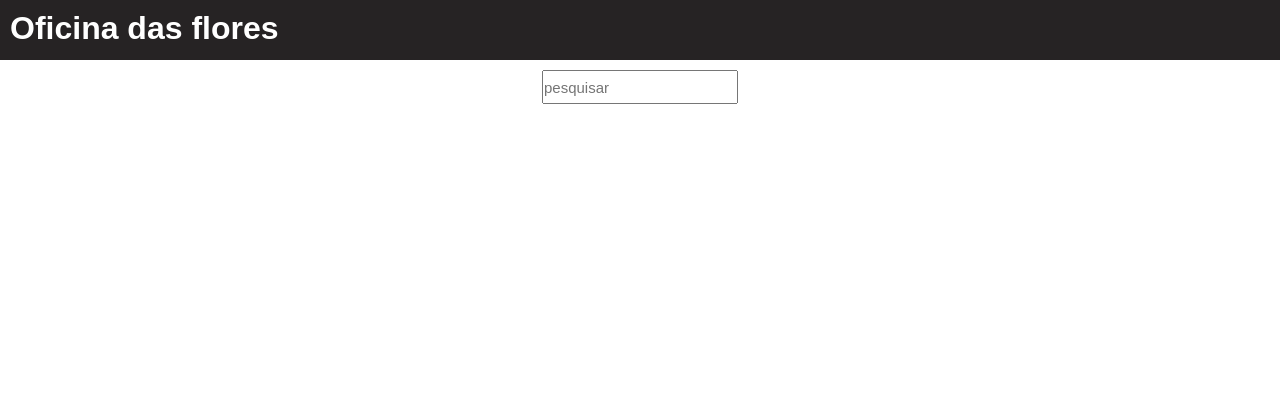
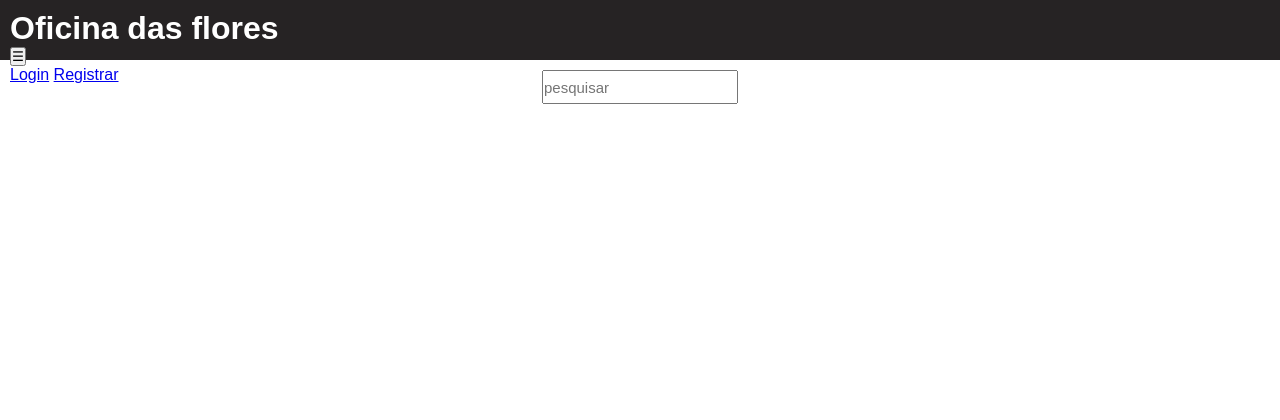
Before and after one commit to Lucasbr2k14/catalago, a Flask app: template app/templates/index.html in a window 1280 px wide. Shown: the top 420 px of the page. Run offline with Flask 3, Linux system fonts and the light colour scheme; the template is opened without the code that fills it, so the values that code supplies are empty; parts of the project's set-up code (start-up, migrations or seed data) failed here and were passed over.

Commit message:
Front update

```diff
--- a/app/routes/front/index.py
+++ b/app/routes/front/index.py
@@ -12,4 +12,4 @@ def index():
     with open("flores.json", "r") as f:
         dictr = json.load(f)
 
-    return render_template('index.html', produtos=dictr)
+    return render_template('index.html', produtos=dictr, login=True)
--- a/app/templates/components/header.html
+++ b/app/templates/components/header.html
@@ -1,5 +1,17 @@
 <header>
-    <h1>
-        Oficina das flores
-    </h1>
+    <h1>Oficina das flores</h1>
+
+    <div class="dropdown">
+        <button id="menu-btn">☰</button>
+
+        <nav id="menu" class="menu">
+            <a href="/login">Login</a>
+            <a href="/register">Registrar</a>
+            {% if login %}
+            <a href="/dashboard">Dashboard</a>
+            <hr>
+            <button>Sair</button>
+            {% endif %}
+        </nav>
+    </div>
 </header>
--- a/app/templates/index.html
+++ b/app/templates/index.html
@@ -4,12 +4,12 @@
     <meta charset="UTF-8">
     <meta name="viewport" content="width=device-width, initial-scale=1.0">
 
-    <link rel="stylesheet" href=" {{ url_for('static', filename='style/index.css') }} ">
-    <link rel="stylesheet" href=" {{ url_for('static', filename='style/header.css') }} ">
-    <link rel="stylesheet" href=" {{ url_for('static', filename='style/temas.css') }} ">
-    <link rel="stylesheet" href=" {{ url_for('static', filename='style/footer.css') }} ">
+    <link rel="stylesheet" href="/static/style/index.css">
+    <link rel="stylesheet" href="/static/style/header.css">
+    <link rel="stylesheet" href="/static/style/temas.css">
+    <link rel="stylesheet" href="/static/style/footer.css">
 
-    <script defer src="{{ url_for('static', filename='js/index.js') }}"></script>
+    <script type="module" defer="" src="/static/js/index.js"></script>
 
     <title>Document</title>
 </head>
@@ -18,7 +18,6 @@
         Tá cuidando o que 🤨.
     -->
     {% include "components/header.html" %}
-
     <main>
 
         <div class="pesquisa">
```
Also changed, not shown: app/templates/dashboard.html (+0 -7 lines), app/templates/components/prodtable.html (added).
